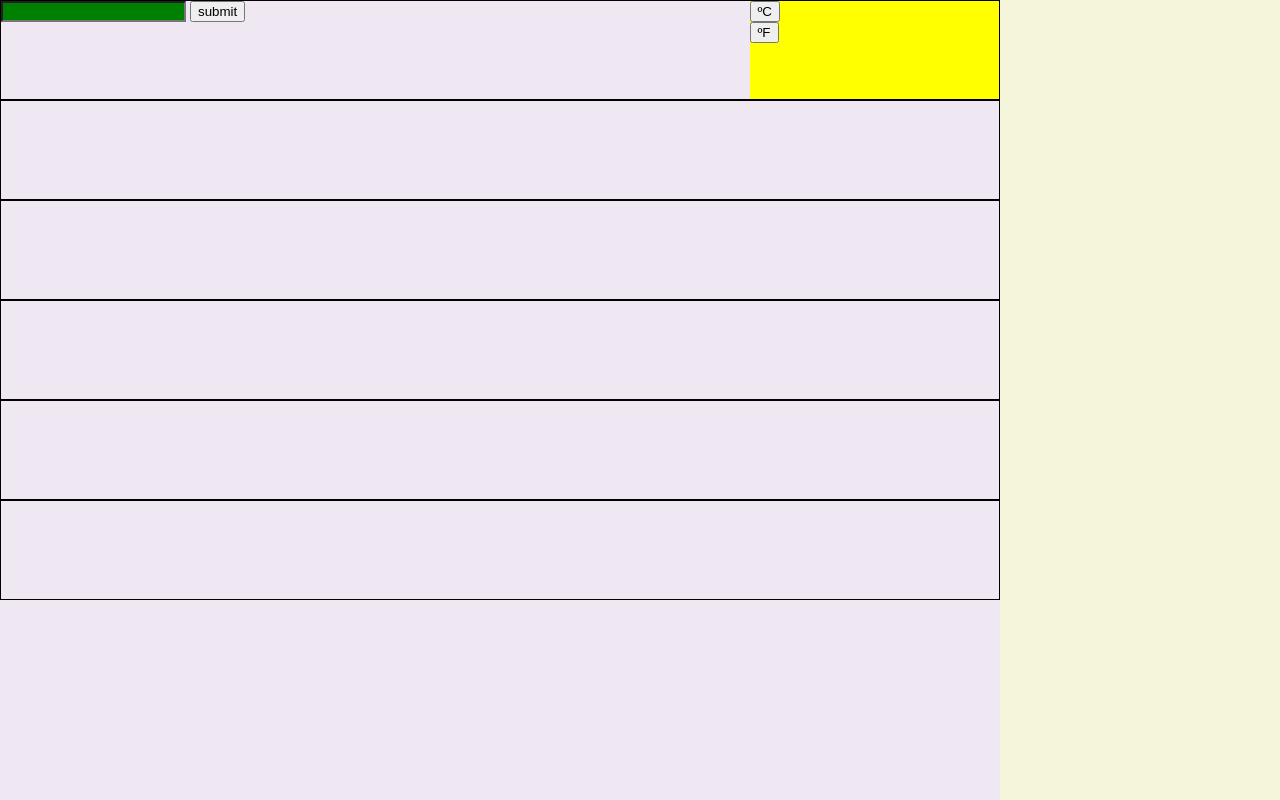
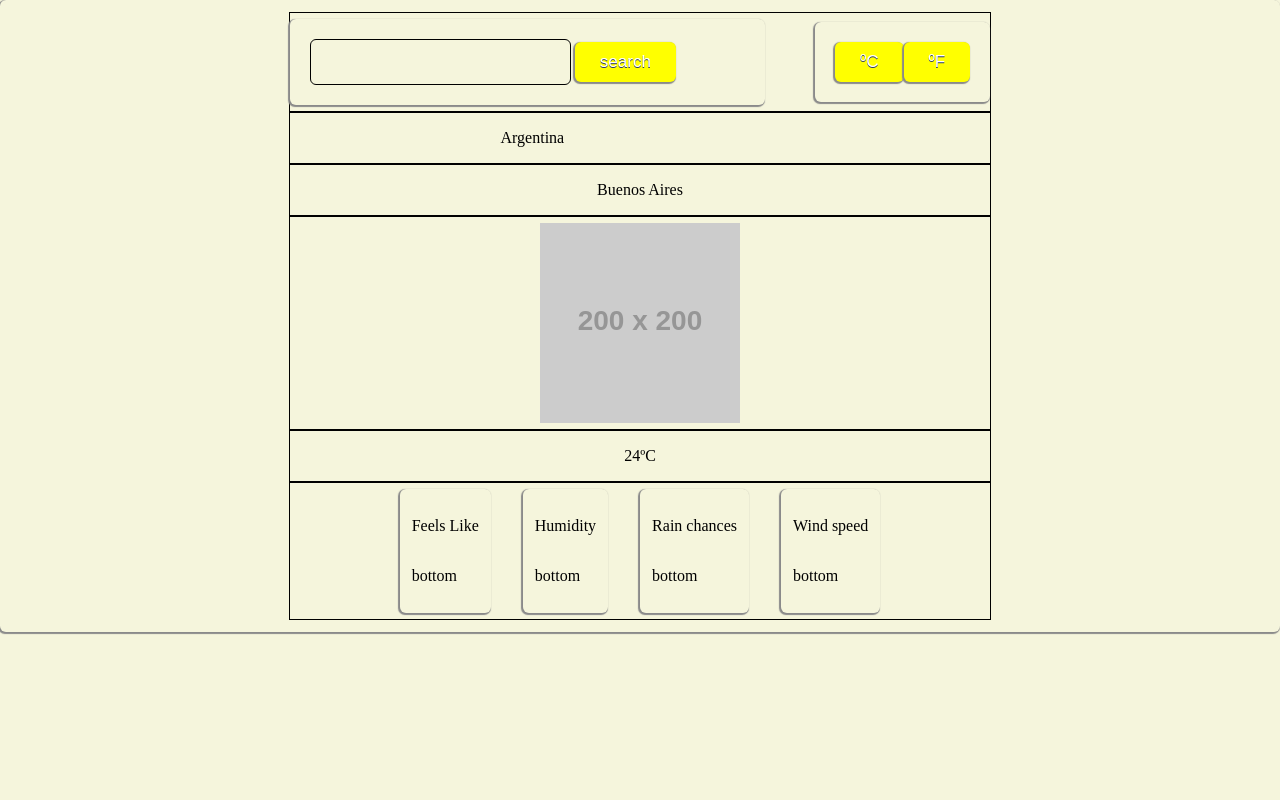
Before and after one commit to MpZero/weather-app, a website built with webpack: page src/index.html in a window 1280 px wide. Shown: the top 800 px of the page. Built offline with nearby package versions, Linux system fonts and the light colour scheme; placeholder pictures from the web are drawn by us.

Commit message:
page styling

```diff
--- a/src/index.html
+++ b/src/index.html
@@ -9,29 +9,49 @@
   </head>
   <body>
     <div id="container">
-      <div id="app-container">
+      <div id="app-container" class="box-style">
         <div id="top-wrapper">
-          <div id="search-wrapper">
+          <div id="search-wrapper" class="box-style">
             <form onsubmit="event.preventDefault()" action="" method="post">
               <input type="search" name="" id="search" />
-              <button id="submitbtn">submit</button>
+              <button id="submitbtn">search</button>
           </div>
 
-          <div id="grades">
+          <div id="grades" class="box-style">
           <button>ºC</button>
           <div class="line"></div>
           <button>ºF</button>
           </div>
         </div>
-        <div id="country"></div>
-        <div id="city"></div>
-        <div id="weather-image"></div>
-        <div id="temperature"></div>
+        <div class="country-city country"  >
+          <p>Argentina</p>
+        </div>
+        <div class="country-city city">
+          <p>Buenos Aires</p>
+        </div>
+        <div id="weather-image">
+          <img src="https://placehold.co/200x200" alt="">
+        </div>
+        <div id="temperature">
+          <p>24ºC</p>
+        </div>
         <div id="bottom-wrapper">
-          <div id="feels-like"></div>
-          <div id="humidity"></div>
-          <div id="rain"></div>
-          <div id="wind"></div>
+          <div id="feels-like" class="box-style">
+            <p>Feels Like</p>
+            <p>bottom</p>
+          </div>
+          <div id="humidity" class="box-style">
+            <p>Humidity</p>
+            <p>bottom</p>
+          </div>
+          <div id="rain" class="box-style">
+            <p>Rain chances</p>
+            <p>bottom</p>
+          </div>
+          <div id="wind" class="box-style">
+            <p>Wind speed</p>
+            <p>bottom</p>
+          </div>
         </div>
       </div>
     </div>
--- a/src/style.css
+++ b/src/style.css
@@ -8,107 +8,145 @@ html {
 }
 
 :root {
-  --text: hsl(0, 0%, 0%);
-  --background: hsl(282, 28%, 93%);
-  --primary: hsl(236, 18%, 68%);
-  --secondary: hsl(231, 52%, 53%);
-  --accent: hsl(251, 82%, 62%);
+  --clr--text: hsl(0, 0%, 8%);
+  --clr--background: hsl(0, 0%, 100%);
+  --clr--primary: hsl(0, 0%, 73%);
+  --clr--secondary: hsl(177, 60%, 76%);
+  --clr--accent: hsl(60, 100%, 50%);
 }
 
 @media (color-scheme-dark: dark) {
   :root {
-    --text: hsl(282, 28%, 93%);
-    --background: hsl(270, 25%, 13%);
-    --primary: hsl(236, 18%, 68%);
-    --secondary: hsl(218, 28%, 15%);
-    --accent: hsl(251, 80%, 92%);
+    --clr--text: hsl(0, 0%, 100%);
+    --clr--background: hsl(0, 0%, 8%);
+    --clr--primary: hsl(0, 0%, 73%);
+    --clr--secondary: hsl(0, 0%, 13%);
+    --clr--accent: hsl(60, 100%, 50%);
   }
 }
+
+button {
+  box-shadow: -1px 1px 1px 1px #8a8a8a;
+  background-color: var(--clr--accent);
+  border-radius: 6px;
+  border: 1px solid var(--clr-secondary);
+  display: inline-block;
+  cursor: pointer;
+  color: white;
+  /* color: var(--clr-text); */
+  font-size: 17px;
+  padding: 10px 25px;
+  text-decoration: none;
+  text-shadow: 0px 1px 0px #283966;
+}
+button:hover {
+  background-color: var(--clr-secondary);
+}
+button:active {
+  position: relative;
+  top: 1px;
+}
+
+button:focus {
+  background-color: var(--clr-secondary);
+}
+
 body {
   background-color: beige;
   margin: 0;
 }
 
-#app-container,
-#app-container > * {
+.box-style {
+  border: 1px solid var(--clr-secondary);
+  border-radius: 6px;
+  background-color: var(--clr-primary);
+  display: grid;
+  box-shadow: -1px 1px 1px 1px #8a8a8a;
+  padding: 12px;
+}
+
+#app-container {
   justify-content: center;
-  /* padding: 200px; */
-  height: 1000px;
-  width: 1000px;
-  /* background-color: red; */
-
-  background-color: var(--background);
+  background-color: var(--clr-background);
 }
 
 #top-wrapper {
   height: 100px;
-  /* width: 600px; */
-  background-color: blue;
   display: grid;
   grid-template-columns: 3fr 1fr;
+  justify-content: center;
+  align-items: center;
+}
+
+#search-wrapper {
+  display: grid;
+  padding: 2px;
+
+  border: 1px solid var(--clr-secondary);
+  border-radius: 6px;
+  background-color: var(--clr-primary);
+  padding: 20px;
+  display: grid;
+  grid-template-columns: auto auto auto;
+  box-shadow: -1px 1px 1px 1px #8a8a8a;
+  margin-right: 50px;
+  /* width: 500px; */
 }
 
 #search {
-  height: auto;
-  /* width: 600px; */
-  background-color: green;
+  border: 1px solid black;
+  border-radius: 6px;
+  height: 46px;
+  background-color: var(--clr-primary);
+  padding-left: 80px;
 }
 
 #grades {
-  height: auto;
-  /* width: 600px; */
-
-  background-color: yellow;
+  border: 1px solid var(--clr-secondary);
+  border-radius: 6px;
+  background-color: var(--clr-primary);
+  padding: 20px;
+  display: grid;
+  grid-template-columns: auto auto auto;
+  box-shadow: -1px 1px 1px 1px #8a8a8a;
 }
 
 /* TOP PART END */
-
-#country {
-  height: 100px;
-  /* width: 600px; */
-  background-color: aqua;
+.country-city {
+  display: flex;
+  justify-content: start;
 }
 
-#city {
-  height: 100px;
-  background-color: burlywood;
+.country {
+  padding-left: 30%;
+}
+
+.city {
+  justify-content: center;
 }
 
 #weather-image {
-  height: 100px;
-  background-color: darkcyan;
+  display: flex;
+  justify-content: center;
+  padding: 6px;
 }
 
 #temperature {
-  height: 100px;
-  background-color: goldenrod;
+  display: flex;
+  justify-content: center;
 }
 
+/* BOTTOM START*/
+
 #bottom-wrapper {
-  height: 100px;
-  background-color: violet;
-  display: grid;
-  grid-template-columns: auto auto auto auto;
-}
-
-#feels-like {
-  height: auto;
-  background-color: cadetblue;
-}
-#humidity {
-  height: auto;
-  background-color: orangered;
-}
-#rain {
-  height: auto;
-  background-color: olive;
-}
-#wind {
-  height: auto;
-  background-color: orange;
+  display: flex;
+  justify-content: center;
+  align-items: center;
+  gap: 2em;
+  padding: 6px;
 }
 
 #app-container > * {
-  background-color: var(--background);
+  /* background-color: var(--clr-background); */
   border: 1px solid black;
 }
```
